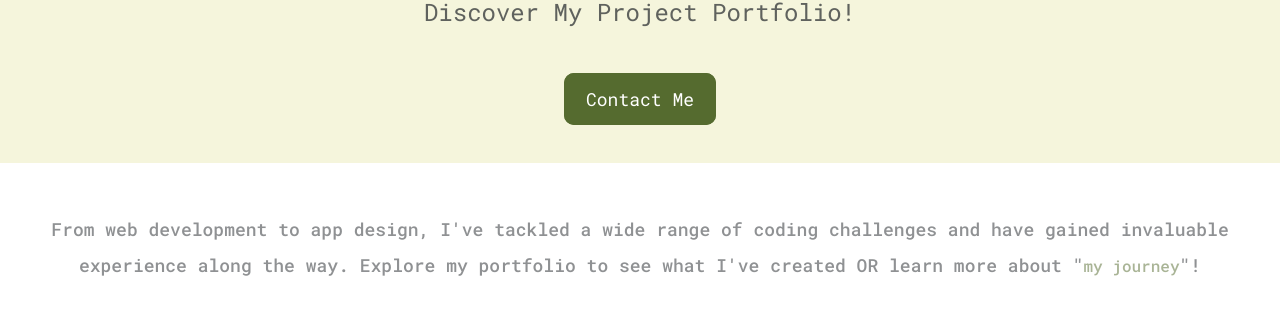
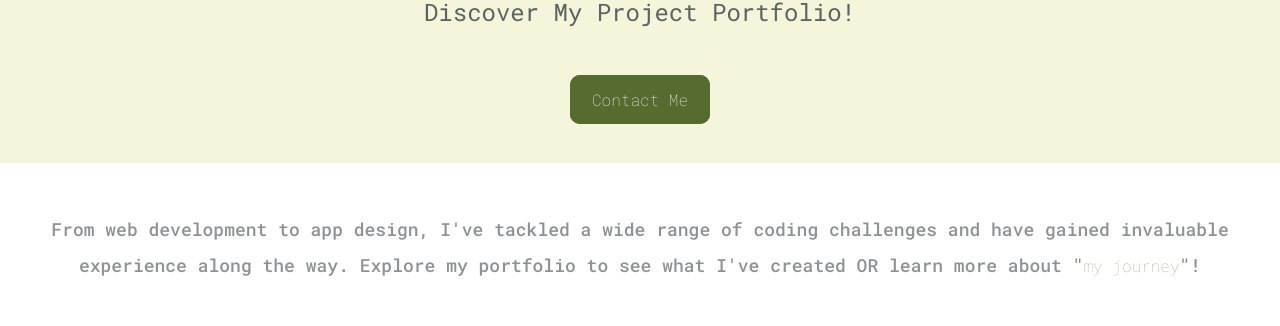
Before and after one commit to jgchoti/jgchoti.github.io, a React (Create React App) app: page / in a window 1280 px wide. Shown: the part 365-691 px from the top of the page. Built offline with nearby package versions, Linux system fonts and the light colour scheme.

Commit message:
Update App.css

```diff
--- a/src/style/App.css
+++ b/src/style/App.css
@@ -13,7 +13,8 @@ svg {
 a {
   text-decoration: none;
   color: var(--secondary-color);
-  font-size: 16px;
+  font-size: 16px !important;
+  font-weight: lighter;
 }
 
 .navbar {
```
